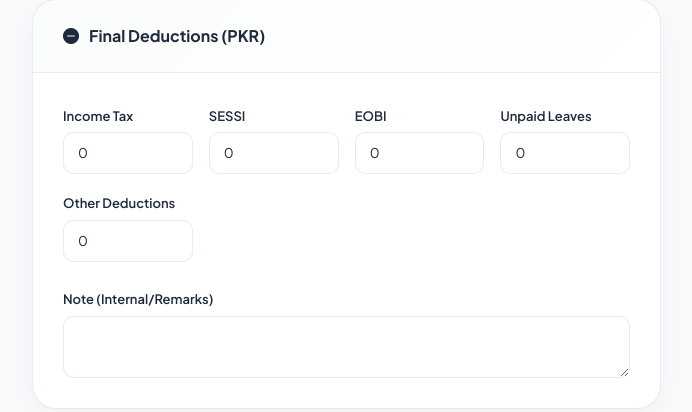
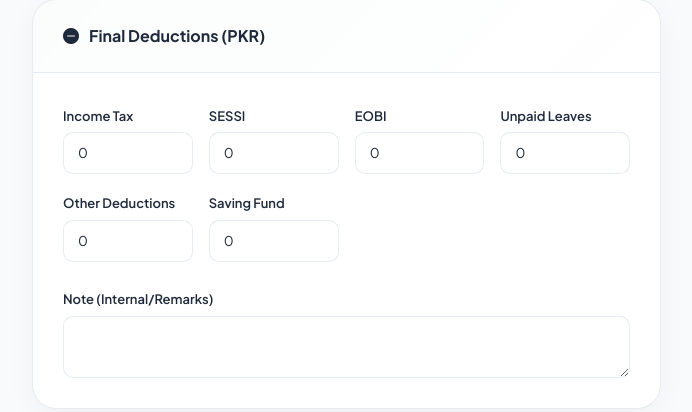
Before and after one commit to Sidekick1012/Sidekick_SallarySlip_Generator, a Flask app: page /generate in a window 1280 px wide. Shown: the part 1341-1753 px from the top of the page, without its empty margins (260-952 px from the left). Run offline with Flask 3, Linux system fonts and the light colour scheme; the visitor is signed in with stand-in values (Sample User, id 1); some libraries are stand-ins or nearby versions.

Commit message:
saving funds

```diff
--- a/app.py
+++ b/app.py
@@ -467,8 +467,9 @@ def generate():
         eobi         = float(request.form.get("eobi_deduction") or 0)
         unpaid       = float(request.form.get("unpaid_leaves") or 0)
         other_ded    = float(request.form.get("other_deduction") or 0)
+        saving_fund  = float(request.form.get("saving_fund") or 0)
 
-        total_ded = tax + sessi + eobi + unpaid + other_ded
+        total_ded = tax + sessi + eobi + unpaid + other_ded + saving_fund
         net       = taxable - total_ded
 
         slip_data = {
@@ -498,6 +499,7 @@ def generate():
             "eobi_deduction":           eobi,
             "unpaid_leaves":            unpaid,
             "other_deduction":          other_ded,
+            "saving_fund":              saving_fund,
             "total_deductions":         total_ded,
             "net_salary":          net,
             "working_days":        working_days,
@@ -565,8 +567,9 @@ def edit_salary_slip(slip_id):
             eobi         = float(request.form.get("eobi_deduction") or 0)
             unpaid       = float(request.form.get("unpaid_leaves") or 0)
             other_ded    = float(request.form.get("other_deduction") or 0)
+            saving_fund  = float(request.form.get("saving_fund") or 0)
 
-            total_ded = tax + sessi + eobi + unpaid + other_ded
+            total_ded = tax + sessi + eobi + unpaid + other_ded + saving_fund
             net       = taxable - total_ded
 
             updated_data = {
@@ -595,6 +598,7 @@ def edit_salary_slip(slip_id):
                 "eobi_deduction":           eobi,
                 "unpaid_leaves":            unpaid,
                 "other_deduction":          other_ded,
+                "saving_fund":              saving_fund,
                 "total_deductions":         total_ded,
                 "net_salary":               net,
                 "working_days":             int(request.form.get("working_days", 26)),
--- a/templates/generate.html
+++ b/templates/generate.html
@@ -183,6 +183,10 @@
               <label class="form-label">Other Deductions</label>
               <input type="number" name="other_deduction" id="f_other_ded" class="form-control slip-input" min="0" step="1" value="{{ slip.other_deduction if edit else 0 }}">
             </div>
+            <div class="col-md-3">
+              <label class="form-label">Saving Fund</label>
+              <input type="number" name="saving_fund" id="f_saving_fund" class="form-control slip-input" min="0" step="1" value="{{ slip.saving_fund if edit else 0 }}">
+            </div>
           </div>
           <div class="row g-3 mt-2">
             <div class="col-12">
```
